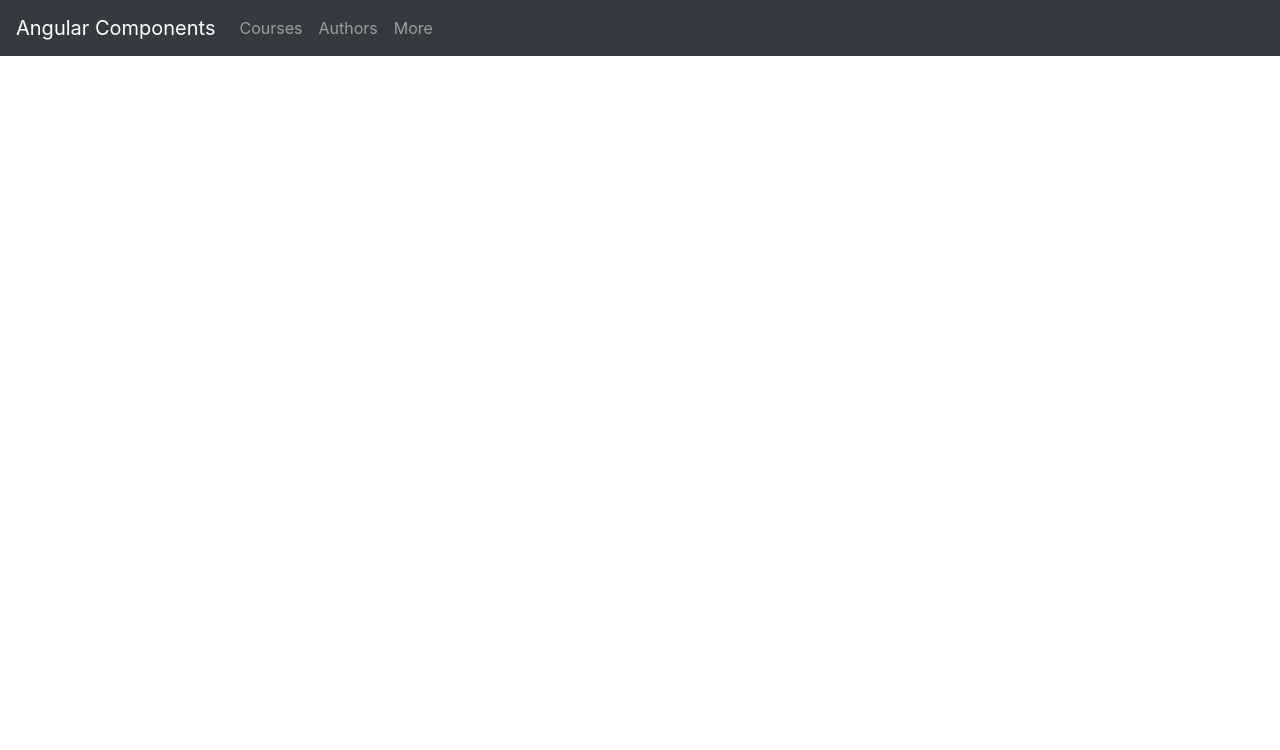
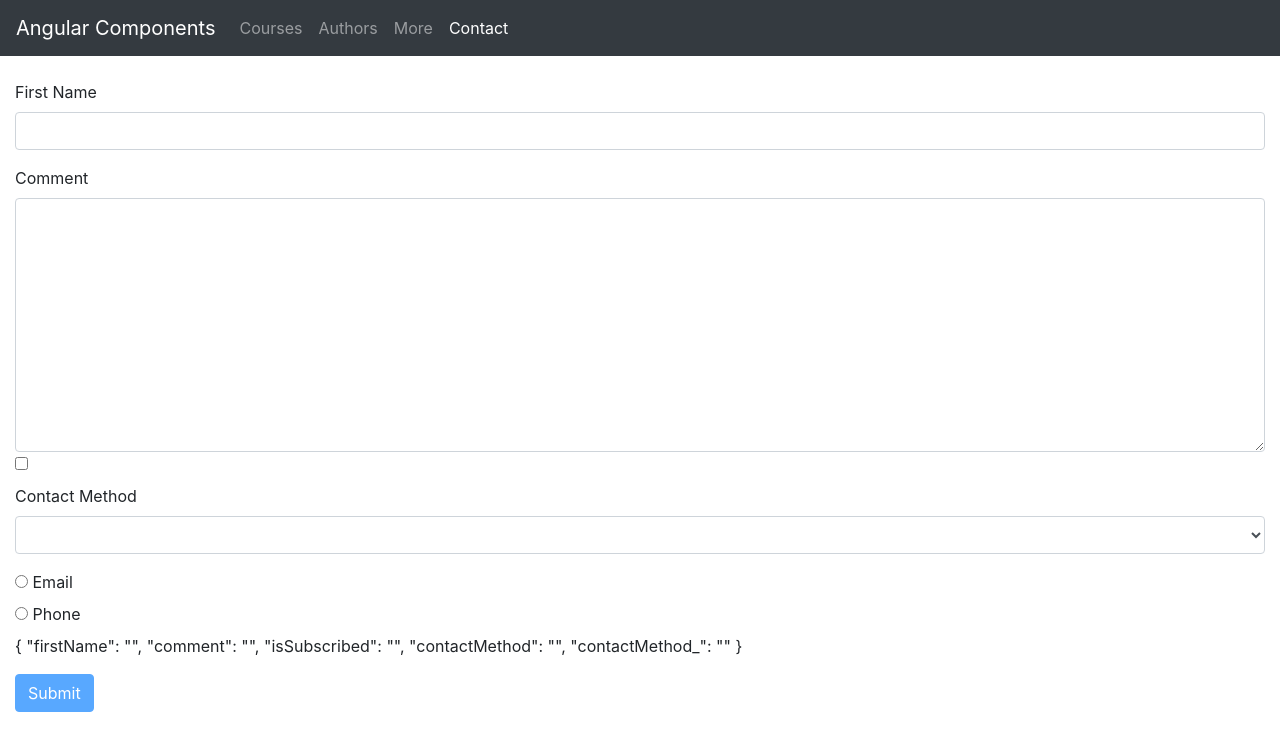
Before and after one commit to kboul/angular-components, an Angular app: page /contact in a window 1280 px wide. Before the commit this address led to /. Shown: the top 750 px of the page. Built offline with nearby package versions, Linux system fonts and the light colour scheme.

Commit message:
Create a ContactForm component and display it via a contact route

```diff
--- a/src/app/app.module.ts
+++ b/src/app/app.module.ts
@@ -12,6 +12,7 @@
 import { BootstrapPanelComponent } from './components/bootstrap-panel/bootstrap-panel.component';
 import { LikeComponent } from './components/like/like.component';
 import { ZippyComponent } from './components/zippy/zippy.component';
+import { ContactFormComponent } from './components/contact-form/contact-form.component';
 
 import { EuroPipe } from './pipes/euro.pipe';
 import { SummaryPipe } from './pipes/summary.pipe';
@@ -38,7 +39,8 @@
         BootstrapPanelComponent,
         LikeComponent,
         InputFormatDirective,
-        ZippyComponent
+        ZippyComponent,
+        ContactFormComponent
     ],
     imports: [
         BrowserModule,
--- /dev/null
+++ b/src/app/components/contact-form/contact-form.component.html
@@ -0,0 +1,83 @@
+<form #f="ngForm" (ngSubmit)="submit(f)">
+    <div class="form-group">
+        <label for="firstName">
+            First Name
+        </label>
+        <input
+            required
+            minlength="3"
+            maxlength="10"
+            pattern="banana"
+            ngModel
+            name="firstName"
+            #firstName="ngModel"
+            (change)="log(firstName)"
+            id="firstName"
+            type="text"
+            class="form-control">
+        <div
+            class="alert alert-danger"
+            *ngIf="firstName.touched && firstName.invalid">
+            <div *ngIf="firstName.errors.required">
+                First Name is required.
+            </div>
+            <div *ngIf="firstName.errors.minlength">
+                First Name should be minimum {{ firstName.errors.minlength.requiredLength}} characters.
+            </div>
+            <div *ngIf="firstName.errors.pattern">
+                First Name does not match the pattern.
+            </div>
+        </div>
+    </div>
+    <div class="form-group">
+        <label for="comment">Comment</label>
+        <textarea
+            ngModel
+            name="comment"
+            #comment="ngModel"
+            id="comment"
+            cols="30"
+            rows="10"
+            class="form-control">
+        </textarea>
+        <div class="checkbox">
+            <label>
+                <input
+                    ngModel
+                    name="isSubscribed"
+                    type="checkbox">
+            </label>
+        </div>
+        <div class="form-group">
+            <label for="contactMethod">
+                Contact Method
+            </label>
+            <select
+                ngModel
+                name="contactMethod"
+                id="contactMethod"
+                class="form-control">
+                <option value=""></option>
+                <option
+                    *ngFor="let contact of contactMethods"
+                    [value]="contact.id">
+                    {{contact.name}}
+                </option>
+            </select>
+        </div>
+        <div *ngFor="let contact of contactMethods" class="radio">
+            <label for="">
+                <input ngModel type="radio" name="contactMethod_" [value]="contact.id">
+                {{ contact.name }}
+            </label>
+        </div>
+        <p>
+           {{ f.value | json }}
+        </p>
+    </div>
+    <button
+        class="btn btn-primary"
+        [disabled]="f.invalid">
+        Submit
+    </button>
+</form>
--- /dev/null
+++ b/src/app/components/contact-form/contact-form.component.sass
@@ -0,0 +1,2 @@
+.form-control.ng-touched.ng-invalid
+    border: 2px solid red
--- /dev/null
+++ b/src/app/components/contact-form/contact-form.component.ts
@@ -0,0 +1,22 @@
+import { Component } from '@angular/core';
+
+@Component({
+    selector: 'contact-form',
+    templateUrl: './contact-form.component.html',
+    styleUrls: ['./contact-form.component.sass']
+})
+
+export class ContactFormComponent {
+    contactMethods = [
+        { id: 1, name: "Email" },
+        { id: 2, name: "Phone" }
+    ];
+
+    log(x) {
+        console.log(x);
+    }
+
+    submit(f) {
+        console.log(f.value);
+    }
+}
--- a/src/app/components/navbar/items.ts
+++ b/src/app/components/navbar/items.ts
@@ -1,5 +1,6 @@
 export const items = [
     { url: 'courses', name: 'Courses' },
     { url: 'authors', name: 'Authors' },
-    { url: 'more', name: 'More' }
+    { url: 'more', name: 'More' },
+    { url: 'contact', name: 'Contact' }
 ]
--- a/src/app/routes.ts
+++ b/src/app/routes.ts
@@ -2,10 +2,12 @@
 import { CoursesComponent } from './components/courses/courses.component';
 import { AuthorsComponent } from './components/authors/authors.component';
 import { MoreComponent } from './components/more/more.component';
+import { ContactFormComponent } from './components/contact-form/contact-form.component';
 
 export const routes: Routes = [
     { path: 'courses', component: CoursesComponent },
     { path: 'authors', component: AuthorsComponent },
     { path: 'more', component: MoreComponent },
+    { path: 'contact', component: ContactFormComponent },
     { path: '', redirectTo: '/courses', pathMatch: 'full' }
 ];
```
Also changed, not shown: 1 other file (tests, documents, lock files or other folders).
